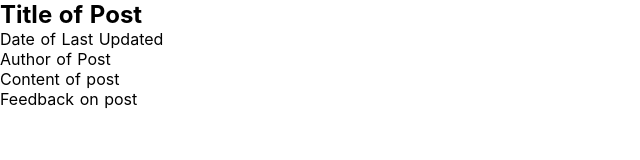
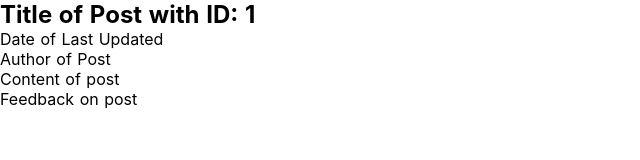
Before and after one commit to ghigbie/nuxtjs-blog, a Nuxt app: page /posts/1 in a window 1280 px wide. Shown: the top 160 px of the page, without its empty margins (0-640 px from the left). Built offline with nearby package versions, Linux system fonts and the light colour scheme.

Commit message:
Add id to post page

```diff
--- a/pages/posts/_id/index.vue
+++ b/pages/posts/_id/index.vue
@@ -1,7 +1,7 @@
 <template>
     <div class="single-post-page">
         <section class="post">
-            <h1 class="post-title">{{ this.title }}</h1>
+            <h1 class="post-title">{{ this.title }} with ID: {{ $route.params.id }}</h1>
             <div class="post-details">
                 <div class="last-updated">{{ this.date }}</div>
                 <div class="author">{{ this.author }}</div>
```
